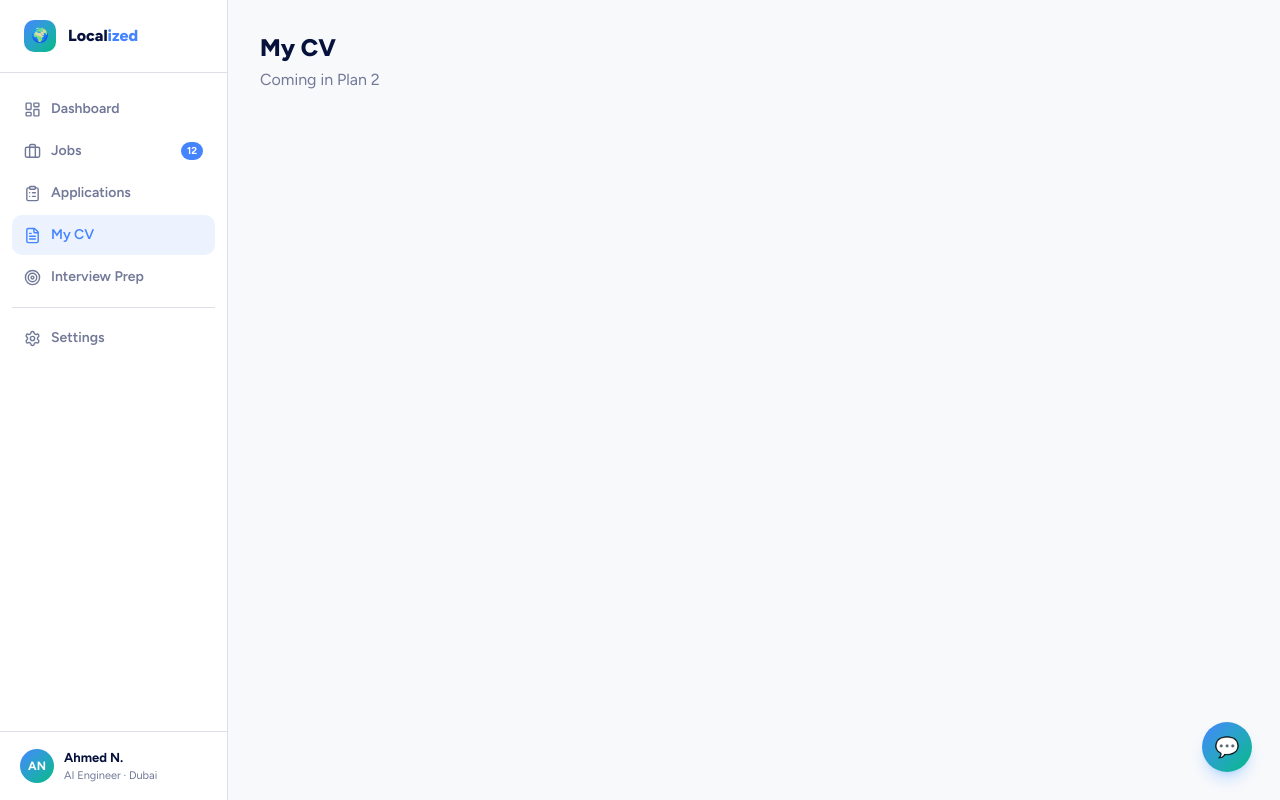
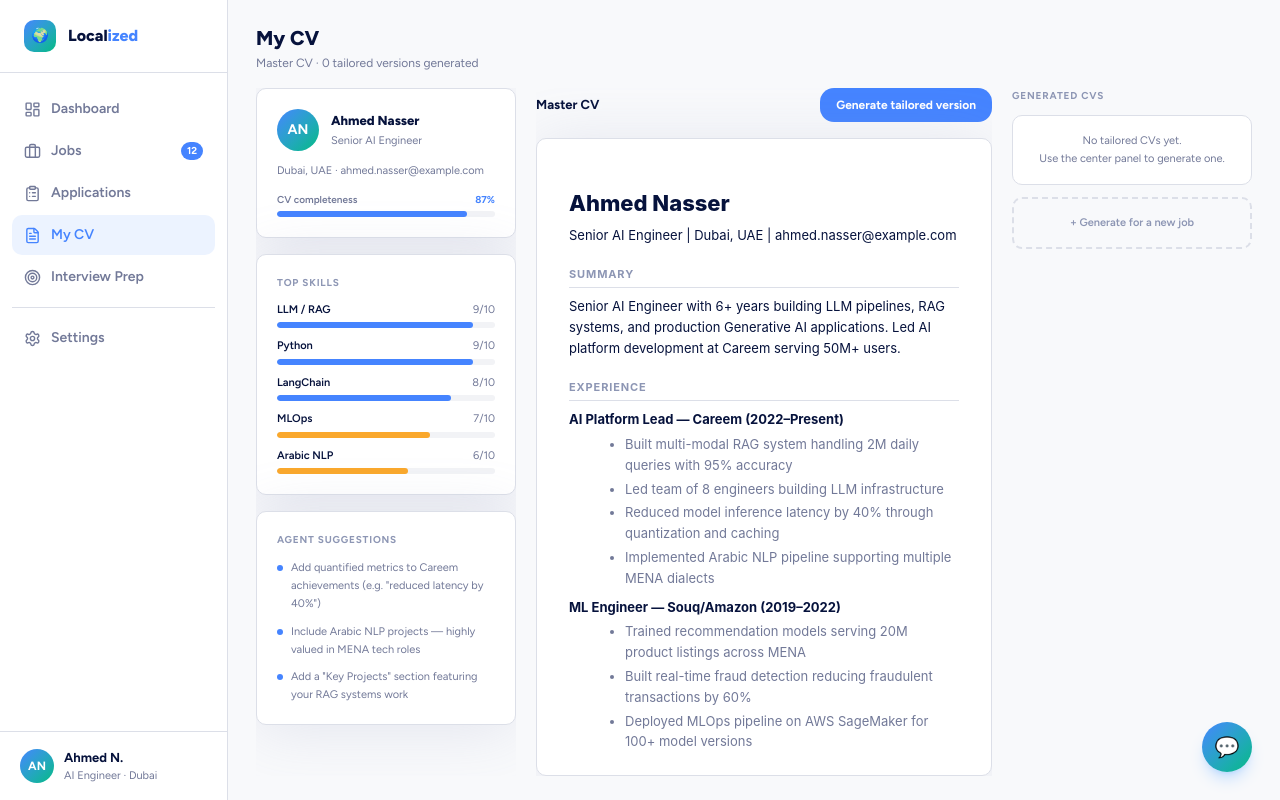
Before and after one commit to zoomnguyen224/localized-career-coach, a Next.js app: page /cv in a window 1280 px wide. Built offline with nearby package versions, Linux system fonts and the light colour scheme.

Commit message:
feat: CV page — 3-column layout with profile, preview, generated CVs list
Co-Authored-By: Claude Sonnet 4.6 <noreply@anthropic.com>

```diff
--- a/src/app/(app)/cv/page.tsx
+++ b/src/app/(app)/cv/page.tsx
@@ -1,8 +1,6 @@
+// src/app/(app)/cv/page.tsx
+import { CVPageClient } from '@/components/cv/CVPageClient'
+
 export default function CVPage() {
-  return (
-    <div className="p-8">
-      <h1 className="text-2xl font-extrabold text-[#06123C]">My CV</h1>
-      <p className="text-[#727998] mt-1">Coming in Plan 2</p>
-    </div>
-  )
+  return <CVPageClient />
 }
--- /dev/null
+++ b/src/components/cv/CVPageClient.tsx
@@ -0,0 +1,137 @@
+// src/components/cv/CVPageClient.tsx
+'use client'
+
+import { useState } from 'react'
+import { v4 as uuidv4 } from 'uuid'
+import { GeneratedCV } from '@/types/cv'
+import { ProfileColumn } from './ProfileColumn'
+import { CVPreview } from './CVPreview'
+import { GeneratedCVList } from './GeneratedCVList'
+
+const DEMO_PROFILE = {
+  name: 'Ahmed Nasser',
+  role: 'Senior AI Engineer',
+  location: 'Dubai, UAE',
+  email: 'ahmed.nasser@example.com',
+  completeness: 87,
+  skills: [
+    { name: 'LLM / RAG', level: 9 },
+    { name: 'Python', level: 9 },
+    { name: 'LangChain', level: 8 },
+    { name: 'MLOps', level: 7 },
+    { name: 'Arabic NLP', level: 6 },
+  ],
+  suggestions: [
+    'Add quantified metrics to Careem achievements (e.g. "reduced latency by 40%")',
+    'Include Arabic NLP projects — highly valued in MENA tech roles',
+    'Add a "Key Projects" section featuring your RAG systems work',
+  ],
+}
+
+const DEMO_CV_MARKDOWN = `# Ahmed Nasser
+Senior AI Engineer | Dubai, UAE | ahmed.nasser@example.com
+
+## Summary
+Senior AI Engineer with 6+ years building LLM pipelines, RAG systems, and production Generative AI applications. Led AI platform development at Careem serving 50M+ users.
+
+## Experience
+### AI Platform Lead — Careem (2022–Present)
+- Built multi-modal RAG system handling 2M daily queries with 95% accuracy
+- Led team of 8 engineers building LLM infrastructure
+- Reduced model inference latency by 40% through quantization and caching
+- Implemented Arabic NLP pipeline supporting multiple MENA dialects
+
+### ML Engineer — Souq/Amazon (2019–2022)
+- Trained recommendation models serving 20M product listings across MENA
+- Built real-time fraud detection reducing fraudulent transactions by 60%
+- Deployed MLOps pipeline on AWS SageMaker for 100+ model versions
+
+## Education
+MSc Computer Science (AI) — American University of Beirut (2019)
+BSc Computer Engineering — Cairo University (2017)
+
+## Skills
+Python, LangChain, LlamaIndex, FastAPI, Docker, Kubernetes, AWS, Arabic NLP, RAG, LLM fine-tuning, Pinecone, Weaviate, PyTorch, Transformers`
+
+export function CVPageClient() {
+  const [generatedCVs, setGeneratedCVs] = useState<GeneratedCV[]>([])
+  const [activeCV, setActiveCV] = useState<GeneratedCV | null>(null)
+  const [isGenerating, setIsGenerating] = useState(false)
+
+  async function handleGenerate(jobTitle: string, company: string, jobDescription: string) {
+    setIsGenerating(true)
+    try {
+      const res = await fetch('/api/cv/generate', {
+        method: 'POST',
+        headers: { 'Content-Type': 'application/json' },
+        body: JSON.stringify({ cvMarkdown: DEMO_CV_MARKDOWN, jobTitle, jobDescription, company }),
+      })
+      if (!res.ok) throw new Error('Generation failed')
+      const result = await res.json()
+      const newCV: GeneratedCV = {
+        id: uuidv4(),
+        company,
+        jobTitle,
+        generatedAt: new Date().toISOString(),
+        html: result.html,
+        keywords: result.keywords ?? [],
+        keywordsInjected: result.keywordsInjected ?? 0,
+        atsScore: result.atsScore ?? 0,
+      }
+      setGeneratedCVs(prev => [newCV, ...prev])
+      setActiveCV(newCV)
+    } finally {
+      setIsGenerating(false)
+    }
+  }
+
+  async function handleDownload(cv: GeneratedCV) {
+    try {
+      const res = await fetch('/api/cv/pdf', {
+        method: 'POST',
+        headers: { 'Content-Type': 'application/json' },
+        body: JSON.stringify({ html: cv.html }),
+      })
+      if (!res.ok) return
+      const blob = await res.blob()
+      const url = URL.createObjectURL(blob)
+      const a = document.createElement('a')
+      a.href = url
+      a.download = `cv-${cv.company.toLowerCase().replace(/\s+/g, '-')}-${cv.jobTitle.toLowerCase().replace(/\s+/g, '-')}.pdf`
+      a.click()
+      URL.revokeObjectURL(url)
+    } catch {
+      // silently ignore download errors in demo
+    }
+  }
+
+  return (
+    <div className="flex flex-col h-full">
+      {/* Page header */}
+      <div className="px-7 pt-6 pb-4 flex-shrink-0">
+        <h1 className="text-xl font-extrabold text-[#06123C]">My CV</h1>
+        <p className="text-[12px] text-[#727998] mt-0.5">
+          Master CV · {generatedCVs.length} tailored {generatedCVs.length === 1 ? 'version' : 'versions'} generated
+        </p>
+      </div>
+
+      {/* 3-column body */}
+      <div className="flex flex-1 gap-5 px-7 pb-6 overflow-hidden">
+        <ProfileColumn profile={DEMO_PROFILE} />
+        <CVPreview
+          masterCvMarkdown={DEMO_CV_MARKDOWN}
+          activeCV={activeCV}
+          onGenerate={handleGenerate}
+          isGenerating={isGenerating}
+        />
+        <GeneratedCVList
+          cvs={generatedCVs}
+          activeId={activeCV?.id ?? null}
+          onSelect={setActiveCV}
+          onDownload={handleDownload}
+          onStartNew={() => setActiveCV(null)}
+        />
+      </div>
+    </div>
+  )
+}
```
